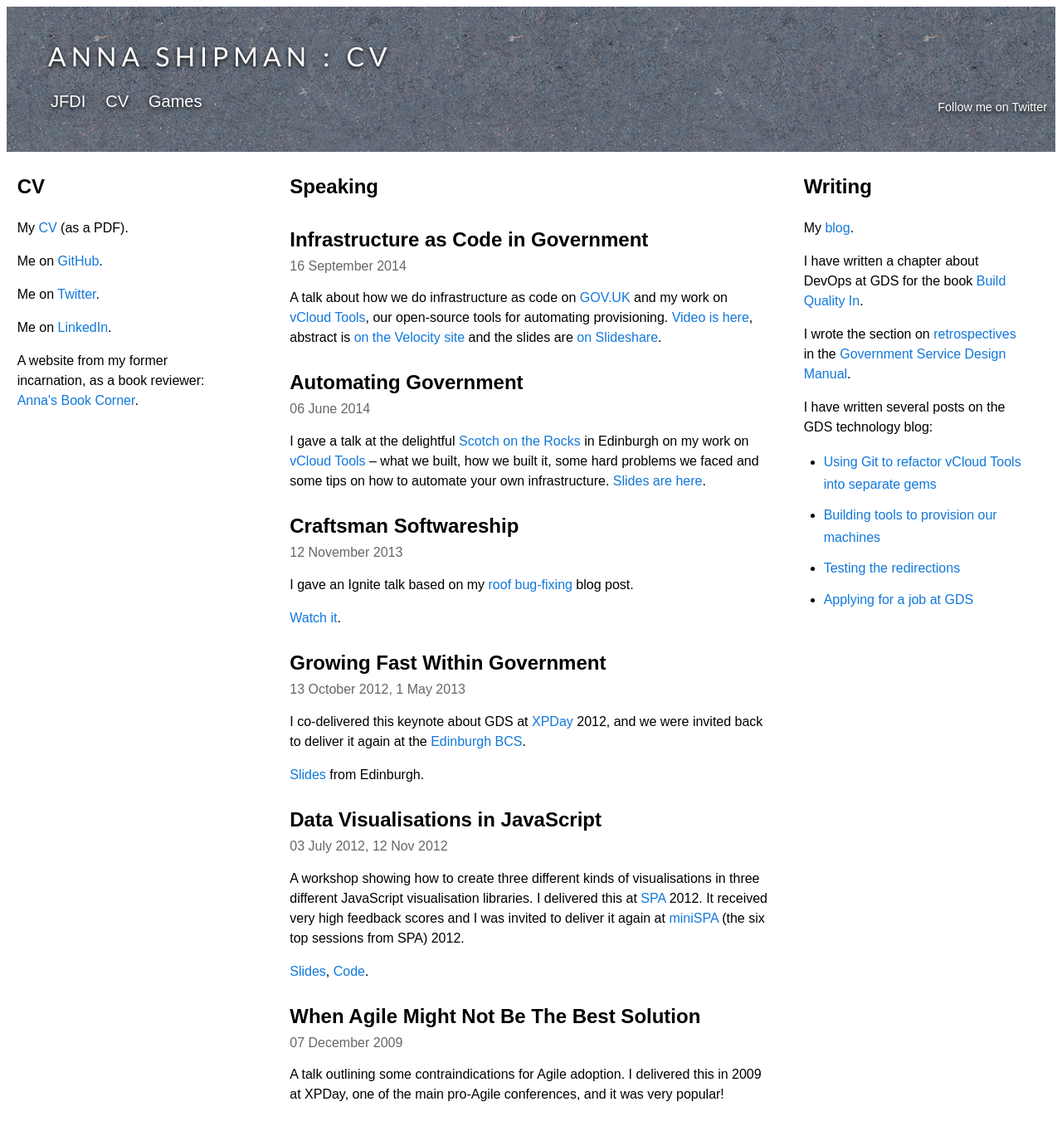
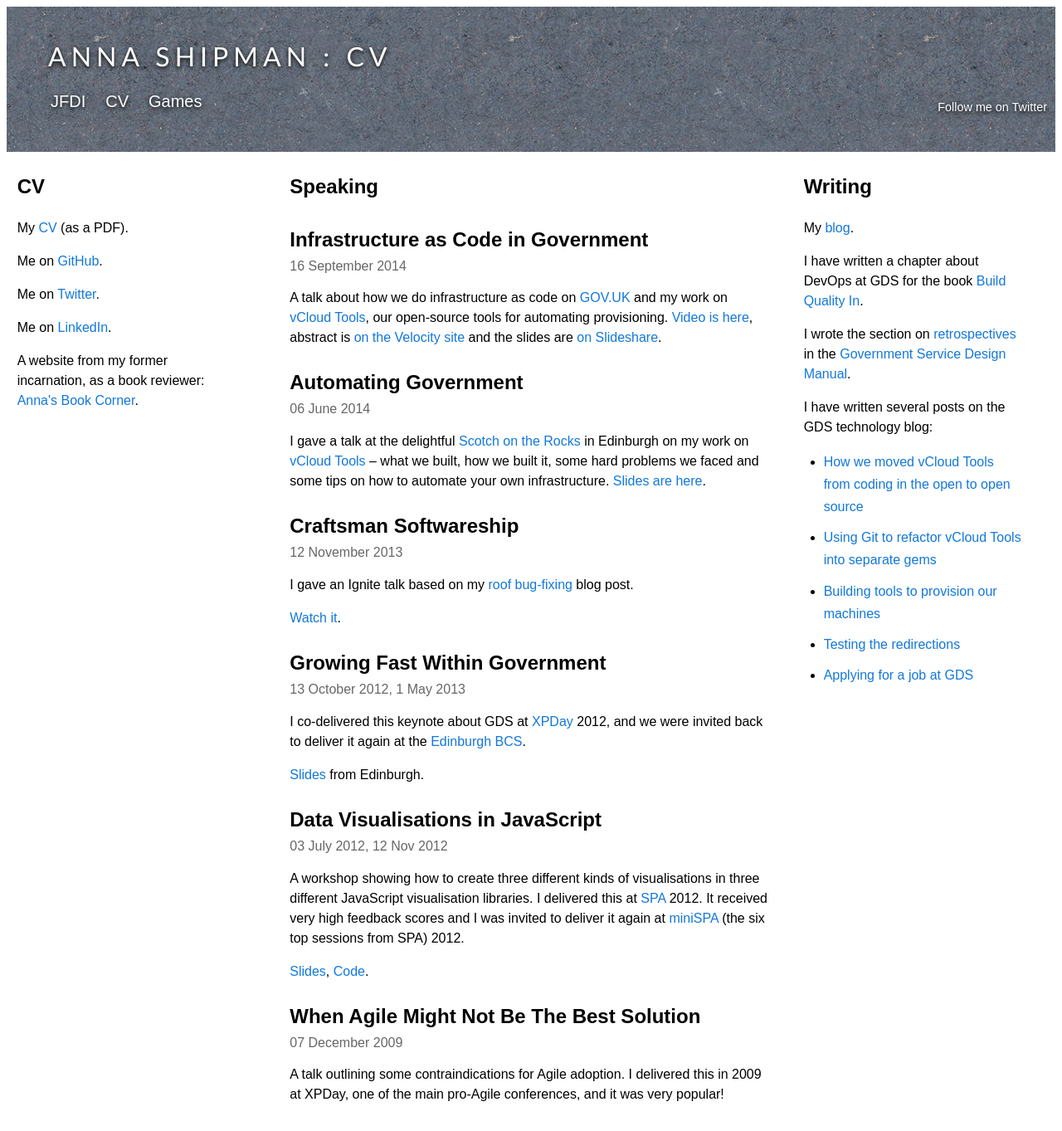
Before and after one commit to annashipman/annashipman.github.io, a Jekyll site: the page cv.html, which Jekyll copies as it is, in a window 1280 px wide. Shown: the whole page at 83% size. Built offline with Jekyll 4.4.1, drawn with Linux system fonts in a browser that asks for light colours; Markdown is read by kramdown in place of the engine named in the settings.

Commit message:
Add latest GDS blog post

```diff
--- a/cv.html
+++ b/cv.html
@@ -82,6 +82,7 @@
 <p>I wrote the section on <a href="https://www.gov.uk/service-manual/agile/running-retrospectives.html" target="_blank">retrospectives</a> in the <a href="https://www.gov.uk/service-manual" target="_blank">Government Service Design Manual</a>.</p>
 <p>I have written several posts on the GDS technology blog:
 <ul>
+<li><a href="https://gdstechnology.blog.gov.uk/2014/12/19/how-we-moved-vcloud-tools-from-coding-in-the-open-to-open-source/">How we moved vCloud Tools from coding in the open to open source</a></li>
 <li><a href="https://gdstechnology.blog.gov.uk/2014/06/04/using-git-to-refactor-vcloud-tools-into-separate-gems/" target="_blank">Using Git to refactor vCloud Tools into separate gems</a></li>
 <li><a href="https://gdstechnology.blog.gov.uk/2014/05/07/building-tools-to-provision-our-machines/" target="_blank">Building tools to provision our machines</a></li>
 <li><a href="http://digital.cabinetoffice.gov.uk/2012/12/10/testing-the-redirections/" target="_blank">Testing the redirections</a></li>
```
